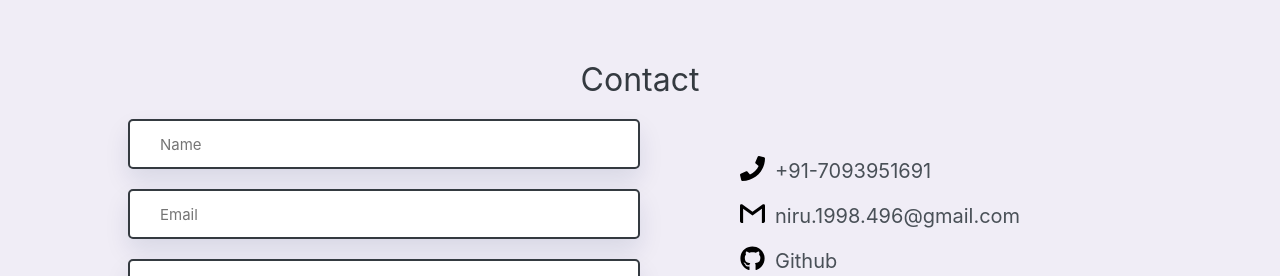
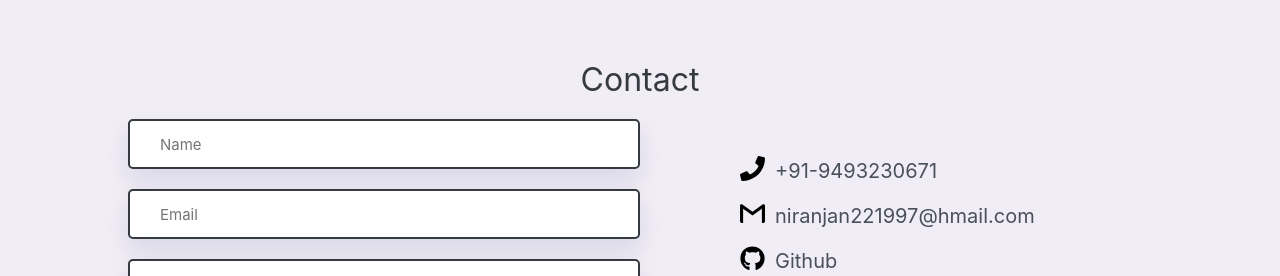
Before and after one commit to Niru-496/niru-portfolio, a React (Create React App) app: page /contact in a window 1280 px wide. Shown: the top 276 px of the page. Built offline with nearby package versions, Linux system fonts and the light colour scheme; no server answers; a web font is replaced by a local one.

Commit message:
Update Contact.jsx

```diff
--- a/src/Components/Contact/Contact.jsx
+++ b/src/Components/Contact/Contact.jsx
@@ -27,15 +27,15 @@ const footerData = [
 	{
 		id: 0,
 		title: "Mobile",
-		display: "+91-7093951691",
-		link: "tel:+917093951691",
+		display: "+91-9493230671",
+		link: "tel:+9493230671",
 		icon: <FaPhone className="commonIconsFooter" />,
 	},
 	{
 		id: 1,
 		title: "Email",
-		display: "niru.1998.496@gmail.com",
-		link: "mailto:niru.1998.496@gmail.com",
+		display: "niranjan221997@hmail.com",
+		link: "mailto:niranjan221997@hmail.com",
 		icon: <SiGmail className="commonIconsFooter" />,
 	},
 	{
```
